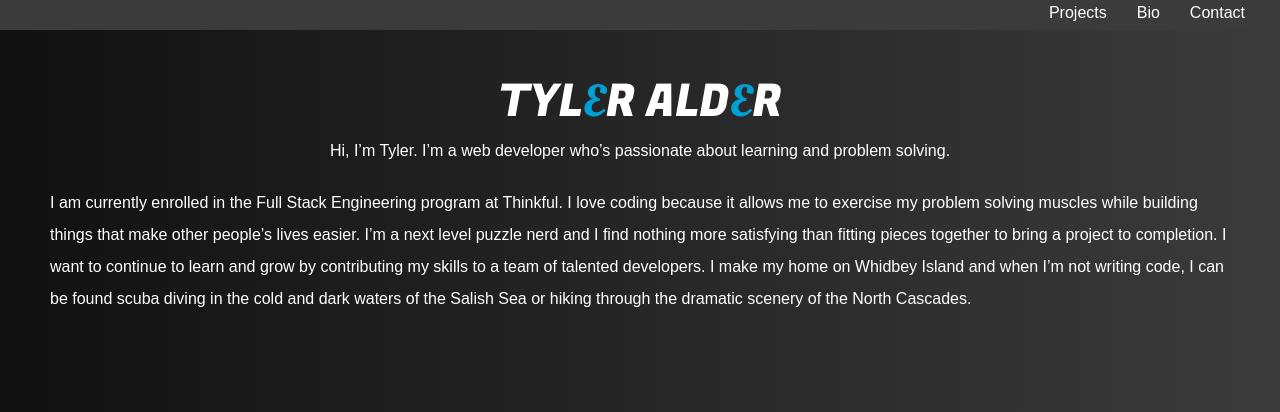
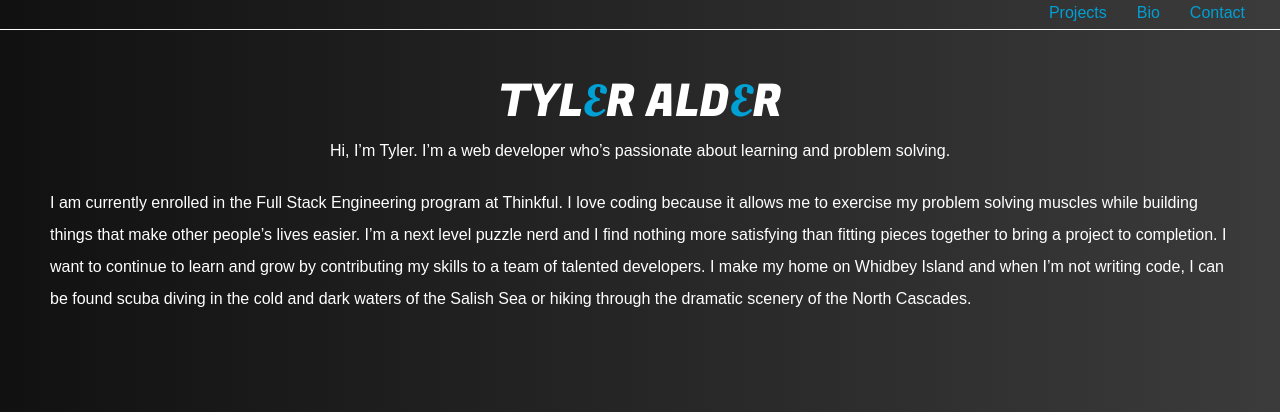
Before and after one commit to aldertyler/portfolio, a plain HTML site: page index.html in a window 1280 px wide. Shown: the top 412 px of the page. Drawn offline with nearby package versions, Linux system fonts and the light colour scheme; a web font is replaced by a local one.

Commit message:
minor styling changes

```diff
--- a/index.html
+++ b/index.html
@@ -29,7 +29,7 @@
       <ul>
         <li class="right"><a href="#contact">Contact</a></li>
         <!-- <li class="left"><a href="#">Tyler Alder</a></li> -->
-        <li class="right"><a href="#bio">Bio</a></li>
+        <li class="right"><a href="#headline">Bio</a></li>
         <li class="right"><a href="#projects">Projects</a></li>
       </ul>
     </nav>
@@ -37,7 +37,7 @@
       <h1>
         TYL<span class="letter-e">E</span>R ALD<span class="letter-e">E</span>R
       </h1>
-      <p class="headline">
+      <p class="headline" id="headline">
         Hi, I’m Tyler. I’m a web developer who’s passionate about learning and
         problem solving.
       </p>
--- a/main.css
+++ b/main.css
@@ -16,14 +16,16 @@ body {
 
 .navbar {
   padding: 5px;
-  color: white;
-  background-color: #3b3b3b;
+  color: #009fd4;
+  /* background-color: #3b3b3b; */
+  background-image: linear-gradient(to right, #111111, #3b3b3b);
 
   height: 30px;
   font-family: "Monda", sans-serif;
   position: sticky;
 
   top: 0;
+  border-bottom: 1px solid white;
 }
 
 nav ul li {
@@ -35,7 +37,7 @@ nav ul li a {
 }
 
 .right:hover {
-  color: #009fd4;
+  color: #00ff7f;
 }
 
 .link {
```
